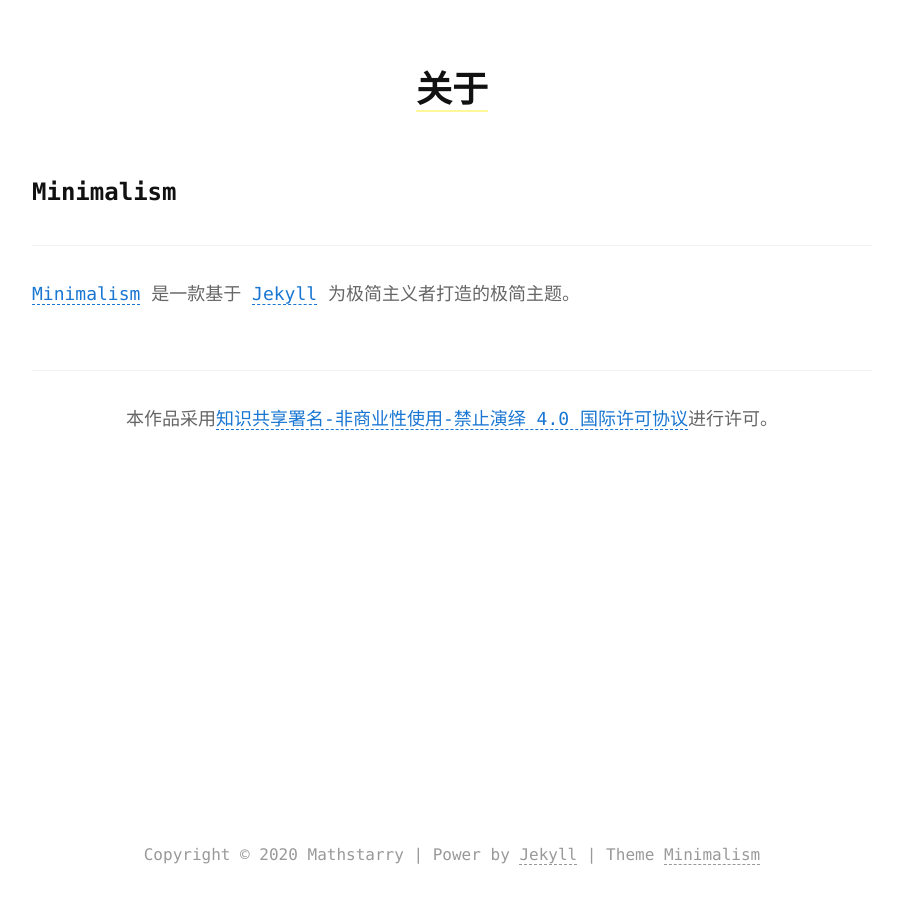
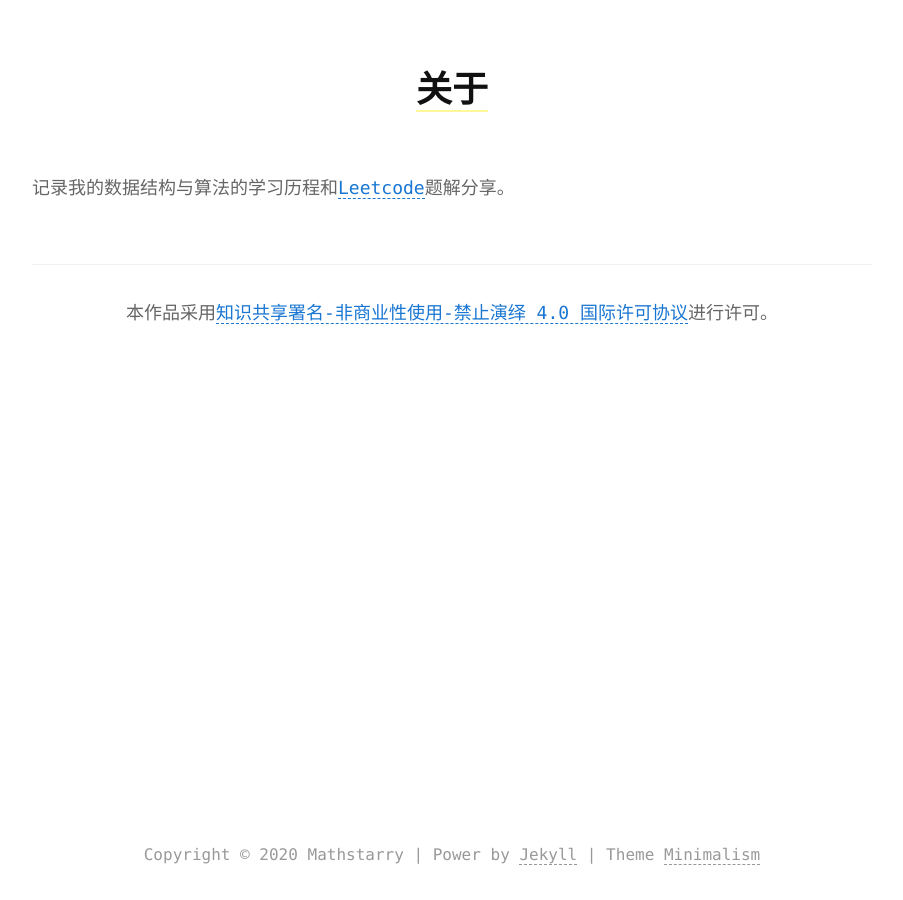
Before and after one commit to Mathstarry/Mathstarry.github.io, a Jekyll site: the page built from about.md, in a window 1280 px wide. Shown: the whole page, without its empty margins (188-1091 px from the left). Built offline with Jekyll 4.4.1, drawn with Linux system fonts in a browser that asks for light colours.

Commit message:
Update about.md

```diff
--- a/about.md
+++ b/about.md
@@ -4,11 +4,8 @@ title: 关于
 reward: false
 ---
 
-### Minimalism
 
----
 
-[Minimalism] 是一款基于 [Jekyll] 为极简主义者打造的极简主题。
+记录我的数据结构与算法的学习历程和[Leetcode]题解分享。
 
-[Minimalism]: https://github.com/showzeng/Minimalism
-[Jekyll]: https://jekyllrb.com/
+[Leetcode]: https://leetcode-cn.com/u/mathstarry/
```
